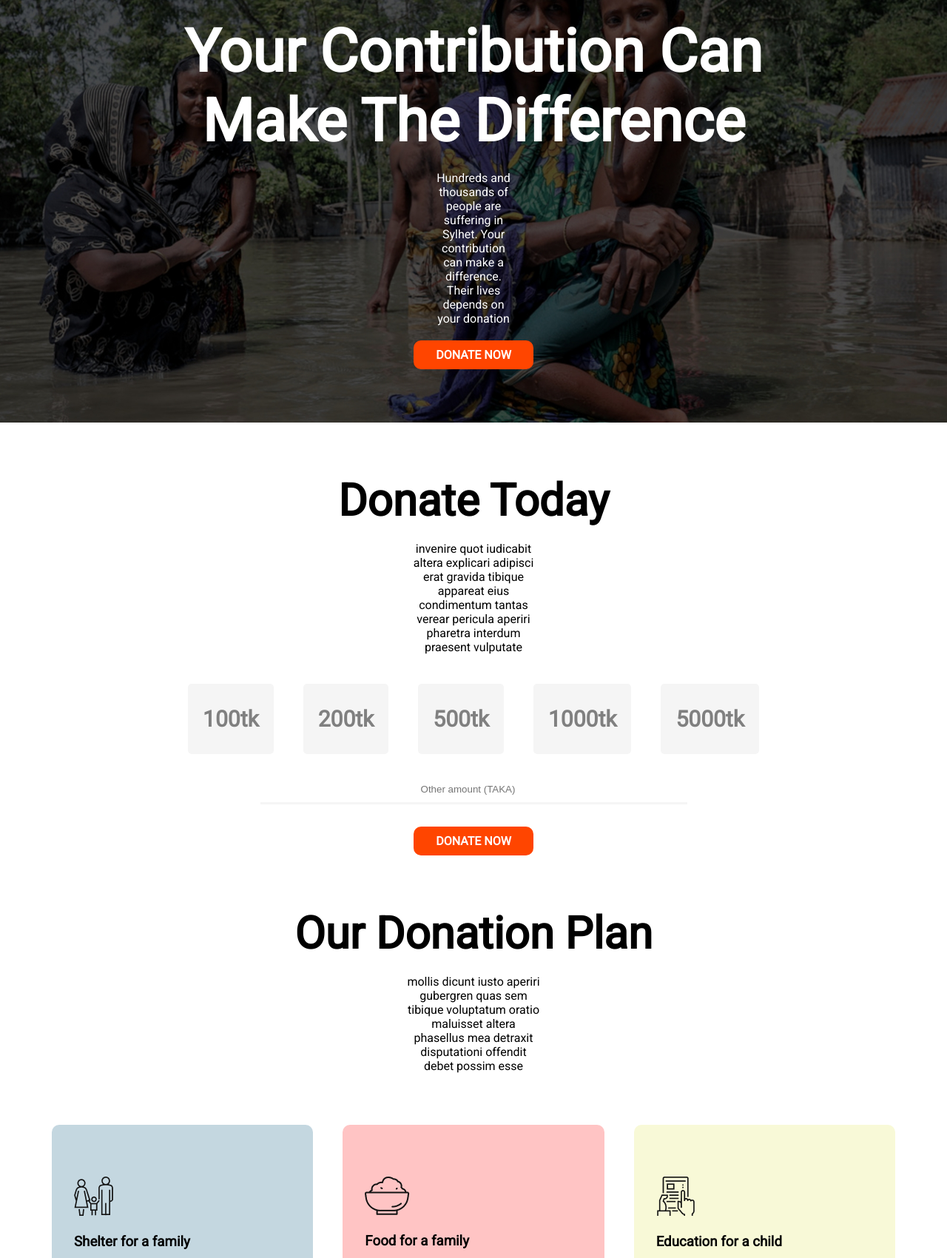
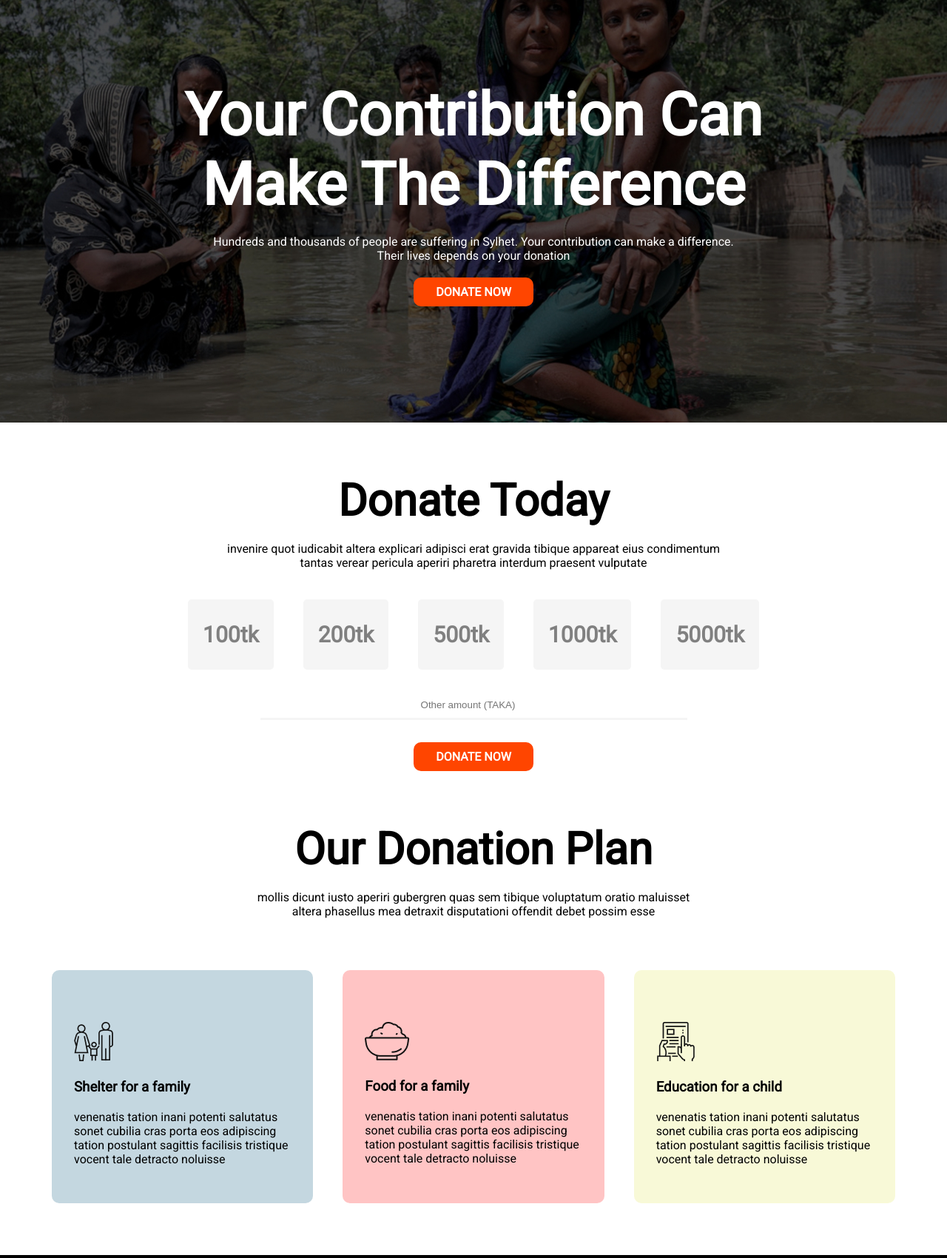
Before and after one commit to SojibRoy/assignment-one, a plain HTML site: page index.html in a window 1280 px wide. Shown: the part 69-1769 px from the top of the page at 74% size. Drawn offline with Linux system fonts and the light colour scheme.

Commit message:
fixed padding

```diff
--- a/css/style.css
+++ b/css/style.css
@@ -34,7 +34,7 @@ body {
 
 #showcase .text p {
   padding: 0px 40px;
-  margin: 0 550px;
+  margin: 0 20px;
 }
 
 #showcase .text .btn {
@@ -59,7 +59,7 @@ body {
 }
 
 #category p {
-  margin: 0px 500px;
+  margin: 0px 20px;
   padding-bottom: 20px;
 }
 
@@ -124,7 +124,7 @@ body {
 
 #our-plan .text {
   text-align: center;
-  margin: 0 500px;
+  margin: 0 20px;
   padding-bottom: 50px;
 }
 
--- a/index.html
+++ b/index.html
@@ -18,7 +18,7 @@
 			<section id="showcase">
 							<div class="text">
 							<h1>Your Contribution Can<br> Make The Difference </h1>
-							<p>Hundreds and thousands of people are suffering in Sylhet. Your contribution can make a difference. Their lives depends on your donation</p>
+							<p>Hundreds and thousands of people are suffering in Sylhet. Your contribution can make a difference.<br>Their lives depends on your donation</p>
 							<a class="btn" href="#">DONATE NOW</a>
 							</div>
 			</section>
@@ -27,7 +27,7 @@
 
 			<section id="category">
 							<h2>Donate Today</h2>
-							<p>invenire quot iudicabit altera explicari adipisci erat gravida tibique appareat eius condimentum tantas verear pericula aperiri pharetra interdum praesent vulputate</p>
+							<p>invenire quot iudicabit altera explicari adipisci erat gravida tibique appareat eius condimentum <br>tantas verear pericula aperiri pharetra interdum praesent vulputate</p>
 							<ul>
 											<li><a href="#">100tk</a></li>
 											<li><a href="#">200tk</a></li>
@@ -45,7 +45,7 @@
 
 				<section id="our-plan">
 								<h2>Our Donation Plan</h2>
-								<p class="text">mollis dicunt iusto aperiri gubergren quas sem tibique voluptatum oratio maluisset altera phasellus mea detraxit disputationi offendit debet possim esse</p>
+								<p class="text">mollis dicunt iusto aperiri gubergren quas sem tibique voluptatum oratio maluisset<br>altera phasellus mea detraxit disputationi offendit debet possim esse</p>
 								<ul>
 												<li class="plan-1"><img src="icons/shelter.png" alt=""></img>
 												<h3>Shelter for a family</h3>
```
